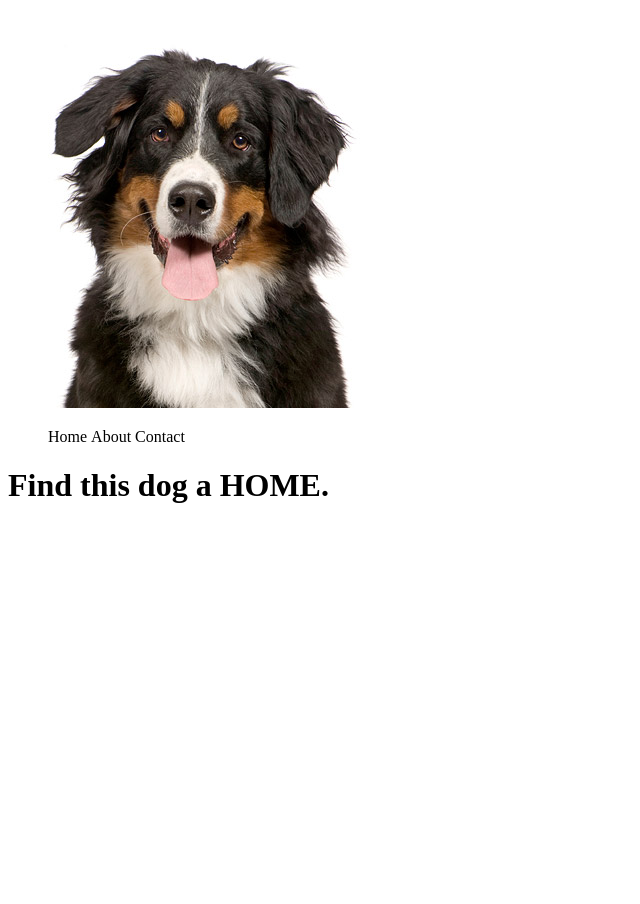
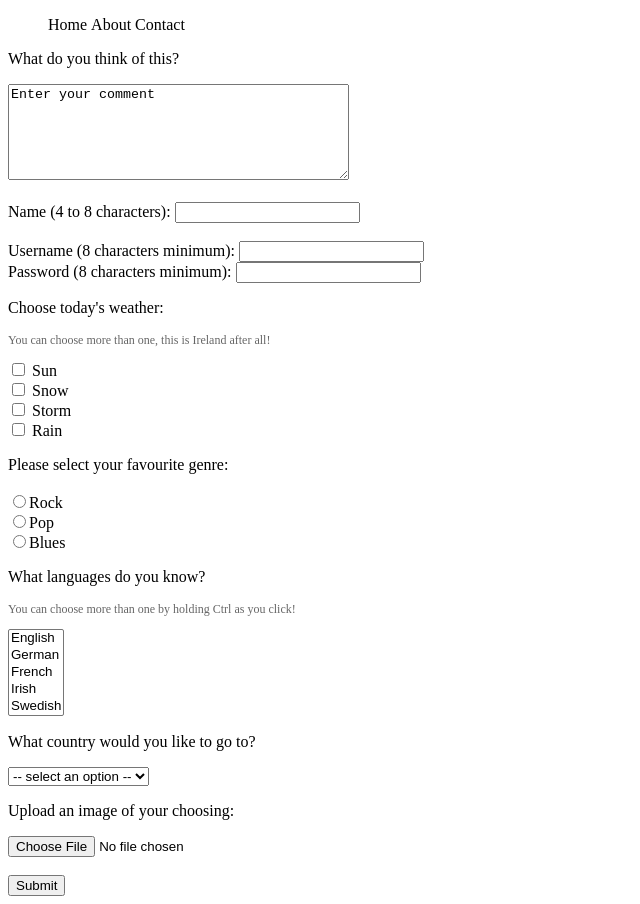
Before and after one commit to FirLocke/testingWeek5Ex32, a plain HTML site: page index.html in a window 1280 px wide. Shown: the whole page, without its empty margins (0-640 px from the left). Before the commit the page ends 800 px from the top, so only its background shows below. Drawn offline with Linux system fonts and the light colour scheme.

Commit message:
Added a bunch forms and slight css for opaque and small text

```diff
--- a/index.html
+++ b/index.html
@@ -12,7 +12,7 @@
 
     <header>
 
-        <img src="images/dog.jpg" alt="Logo">
+
 
     </header>
 
@@ -27,9 +27,94 @@
 
 <main>
 
-<h1> Find this dog a HOME.</h1>
+  <p>What do you think of this?</p>
+  <textarea name="comments" cols="40" rows="6">Enter your comment</textarea><br><br>
 
 
+
+  <label for="name">Name (4 to 8 characters):</label>
+
+  <input type="text" id="name" name="name" required
+         minlength="2" maxlength="8" size="20"> <br> <br>
+
+         <div>
+             <label for="username">Username (8 characters minimum):
+
+             </label>
+             <input type="text" id="username" name="username"
+                    minlength="8" required readonly>
+
+         </div>
+
+<div>
+    <label for="pass">Password (8 characters minimum):
+
+    </label>
+    <input type="password" id="pass" name="password"
+           minlength="8" required>
+
+</div>
+
+
+
+<p>Choose today's weather:</p>
+<p class="textChange">You can choose more than one, this is Ireland after all!</p>
+
+<div>
+  <input type="checkbox" id="sun" name="sun">
+  <label for="sun">Sun</label>
+</div>
+
+<div>
+  <input type="checkbox" id="snow" name="storm">
+  <label for="snow">Snow</label>
+</div>
+
+<div>
+  <input type="checkbox" id="storm" name="storm">
+  <label for="storm">Storm</label>
+</div>
+
+<div>
+  <input type="checkbox" id="rain" name="rain">
+  <label for="rain">Rain</label>
+</div>
+
+
+<p>Please select your favourite genre:<br><br>
+
+  <input type="radio" name="genre" value="rock">Rock<br>
+  <input type="radio" name="genre" value="pop">Pop<br>
+  <input type="radio" name="genre" value="blues">Blues
+</p>
+
+<p>What languages do you know?</p>
+<p class="textChange">You can choose more than one by holding Ctrl as you click!</p>
+
+<select name="languages" size="5" multiple="multiple">
+  <option value="English">English</option>
+  <option value="German">German</option>
+  <option value="French">French</option>
+  <option value="Irish">Irish</option>
+  <option value="Swedish">Swedish</option>
+</select>
+
+
+<p>What country would you like to go to?</p>
+
+<select name="countries">
+  <option selected disabled hidden style="display: none" value=""> -- select an option --</option>
+  <option value="England">England</option>
+  <option value="Germany">Germany</option>
+  <option value="France">France</option>
+  <option value="Ireland">Ireland</option>
+  <option value="Sweden">Sweden</option>
+</select>
+
+
+<p>Upload an image of your choosing:</p>
+<input type="file" name="user-image"><br><br>
+<input type="submit" value="Submit">
 
 
 
--- a/styles.css
+++ b/styles.css
@@ -1 +1,3 @@
 nav ul li{display:inline;}
+.textChange{font-size: 12px;
+            opacity: .6}
```
